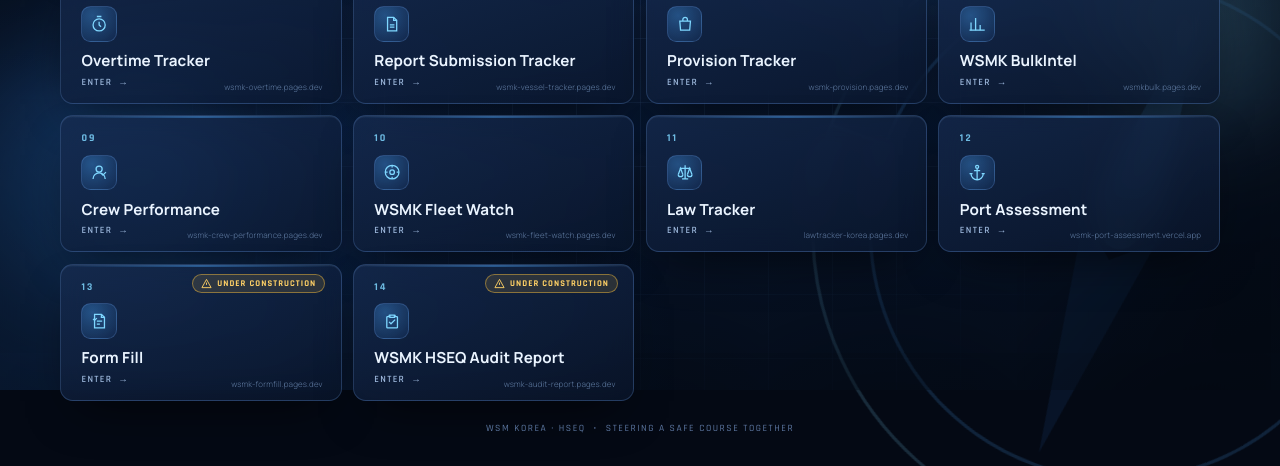
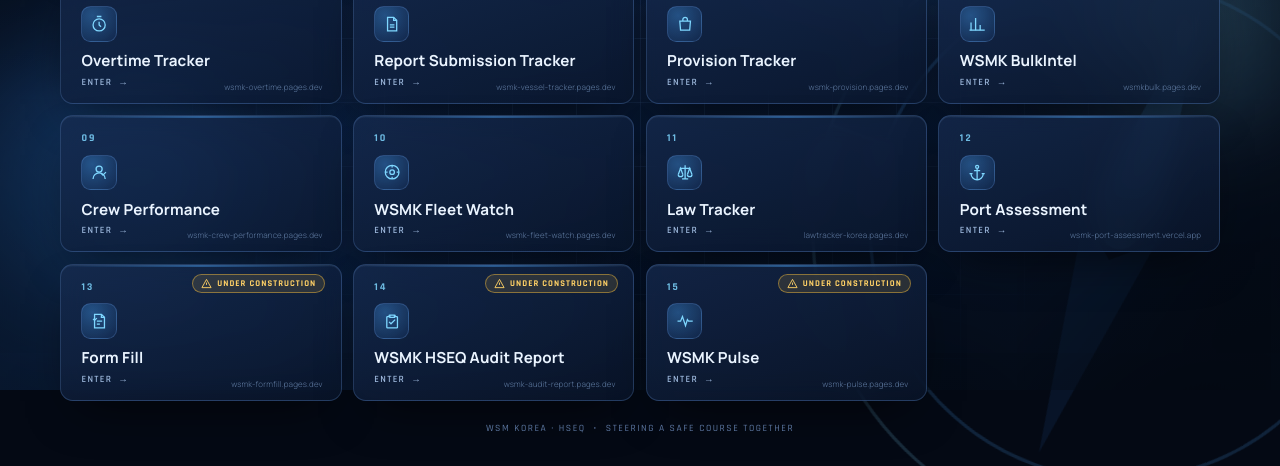
Before and after one commit to brightatsea-alt/wsmk-gateway, a plain HTML site: page index.html in a window 1280 px wide. Shown: the part 410-876 px from the top of the page. Drawn offline with Linux system fonts and the light colour scheme; a script that the page names is missing.

Commit message:
Add WSMK Pulse card (15, under construction)

```diff
--- a/index.html
+++ b/index.html
@@ -195,6 +195,7 @@
   .g-in-12{animation:rise .7s 1.92s forwards}
   .g-in-13{animation:rise .7s 2.04s forwards}
   .g-in-14{animation:rise .7s 2.16s forwards}
+  .g-in-15{animation:rise .7s 2.28s forwards}
 
   footer{margin-top:clamp(14px,2.6vh,46px);font-size:clamp(8.5px,1.2vh,11.5px);
     letter-spacing:.16em;text-transform:uppercase;
@@ -422,6 +423,19 @@
         </div>
         <span class="host">wsmk-audit-report.pages.dev</span>
       </a>
+
+      <a class="gate g-in-15" href="https://wsmk-pulse.pages.dev/" target="_blank" rel="noopener">
+        <span class="idx">15</span>
+        <span class="wip" title="Under construction"><svg viewBox="0 0 24 24"><path d="M12 3L2 21h20L12 3z"/><path d="M12 10v5"/><path d="M12 18h.01"/></svg><span>Under construction</span></span>
+        <span class="ic">
+          <svg viewBox="0 0 24 24"><path d="M2 12h4l2.5-6 4 12 2.5-8 1.5 2H22"/></svg>
+        </span>
+        <div>
+          <h3>WSMK Pulse</h3>
+          <span class="go">Enter <span class="arw">→</span></span>
+        </div>
+        <span class="host">wsmk-pulse.pages.dev</span>
+      </a>
     </div>
 
     <footer>WSM Korea · HSEQ &nbsp;•&nbsp; Steering a safe course together</footer>
```
